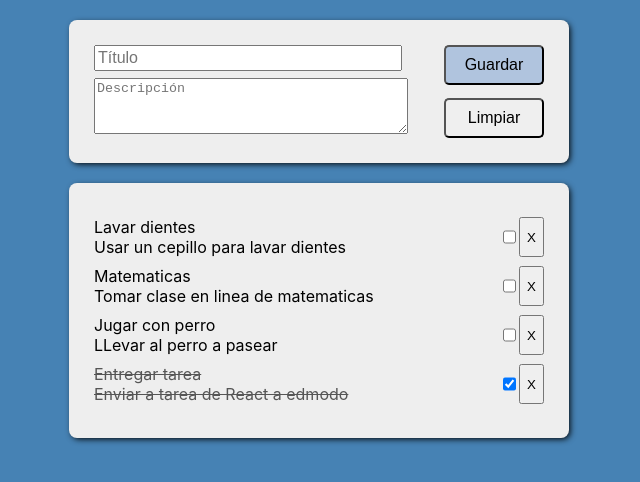
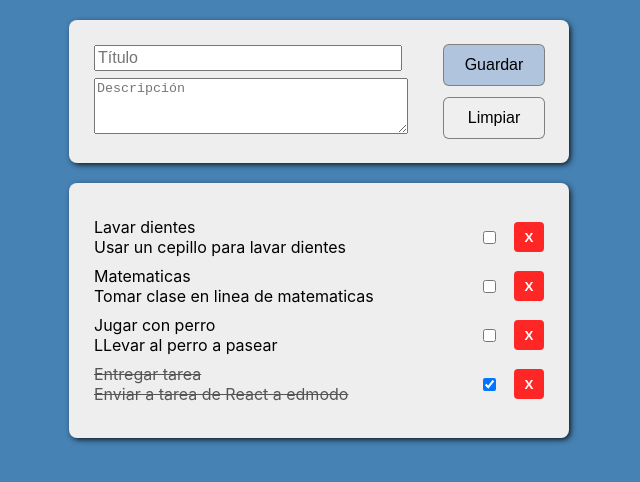
Before and after one commit to VictorFranco/reactjs-primera-app, a React (Create React App) app: page / in a window 1280 px wide. Shown: the top 482 px of the page, without its empty margins (321-961 px from the left). Built offline with nearby package versions, Linux system fonts and the light colour scheme.

Commit message:
Los botones fueron estilizados

```diff
--- a/src/components/Task.css
+++ b/src/components/Task.css
@@ -5,8 +5,20 @@
 }
 .group2{
     display: flex;
+    align-items: center;
 }
 .group2>div{
     display: flex;
     align-items: center;
 }
+.btn_delete{
+    background: #ff2626;
+    border: 0;
+    width: 30px;
+    height: 30px;
+    border-radius: 4px;
+    color: white;
+    font-weight: bold;
+    cursor: pointer;
+    margin-left: 15px;
+}
--- a/src/components/Task.js
+++ b/src/components/Task.js
@@ -18,7 +18,7 @@ class Task extends Component {
             </div>
             <div className="group2">
                 <input type="checkbox" onChange={this.onChange} defaultChecked={task.done}></input>
-                <button onClick={this.props.deleteTask.bind(this,task.id)}>X</button>
+                <button onClick={this.props.deleteTask.bind(this,task.id)} className="btn_delete">X</button>
             </div>
         </div>;
   }
--- a/src/components/TaskForm.css
+++ b/src/components/TaskForm.css
@@ -13,6 +13,9 @@
     padding: 5px;
     font-size: 16px;
     border-radius: 5px;
+    border: 0;
+    box-shadow: 0 0 0 1px gray;
+    cursor: pointer;
 }
 .Form button:first-child{
     background: lightsteelblue;
```
